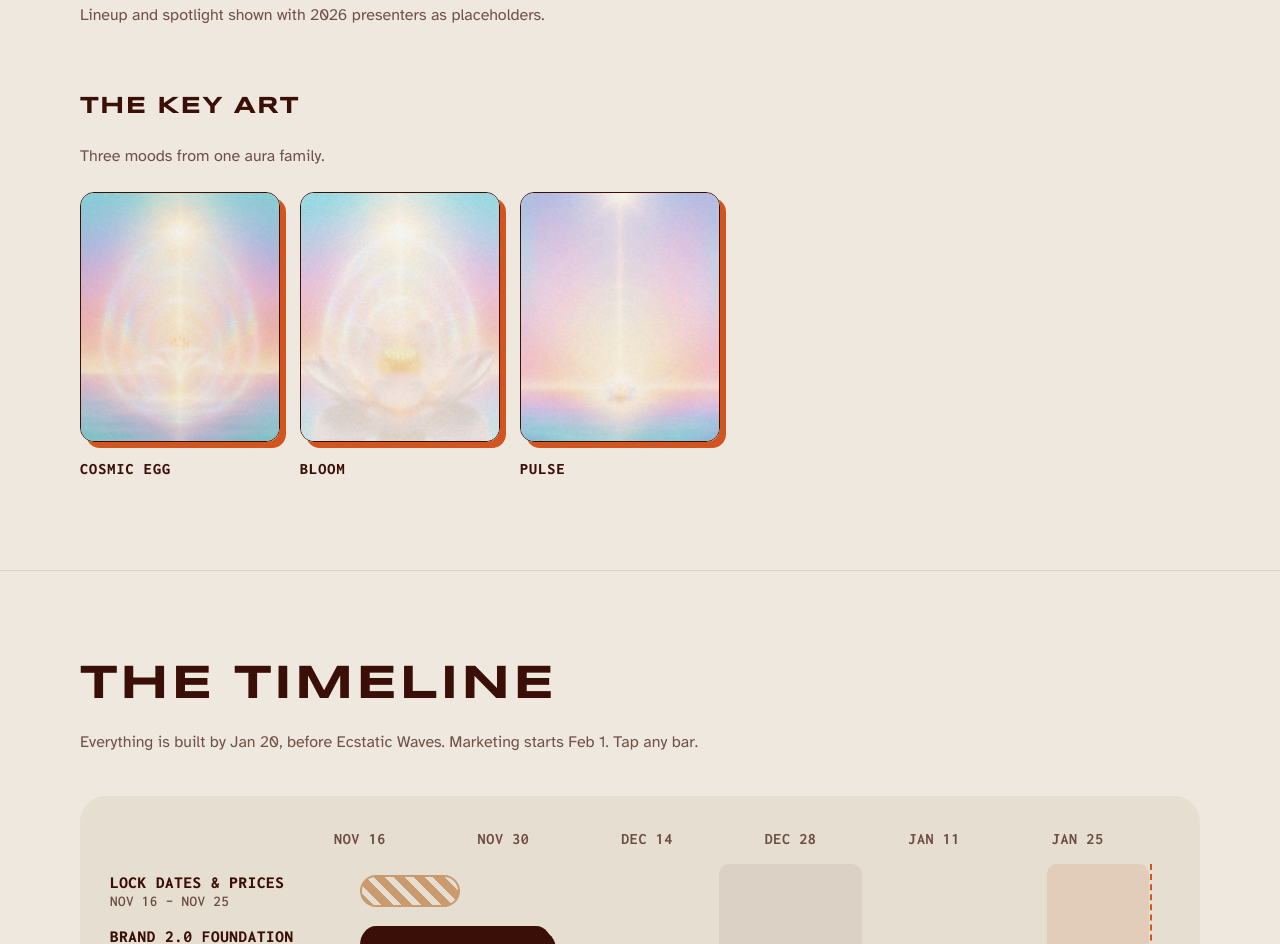
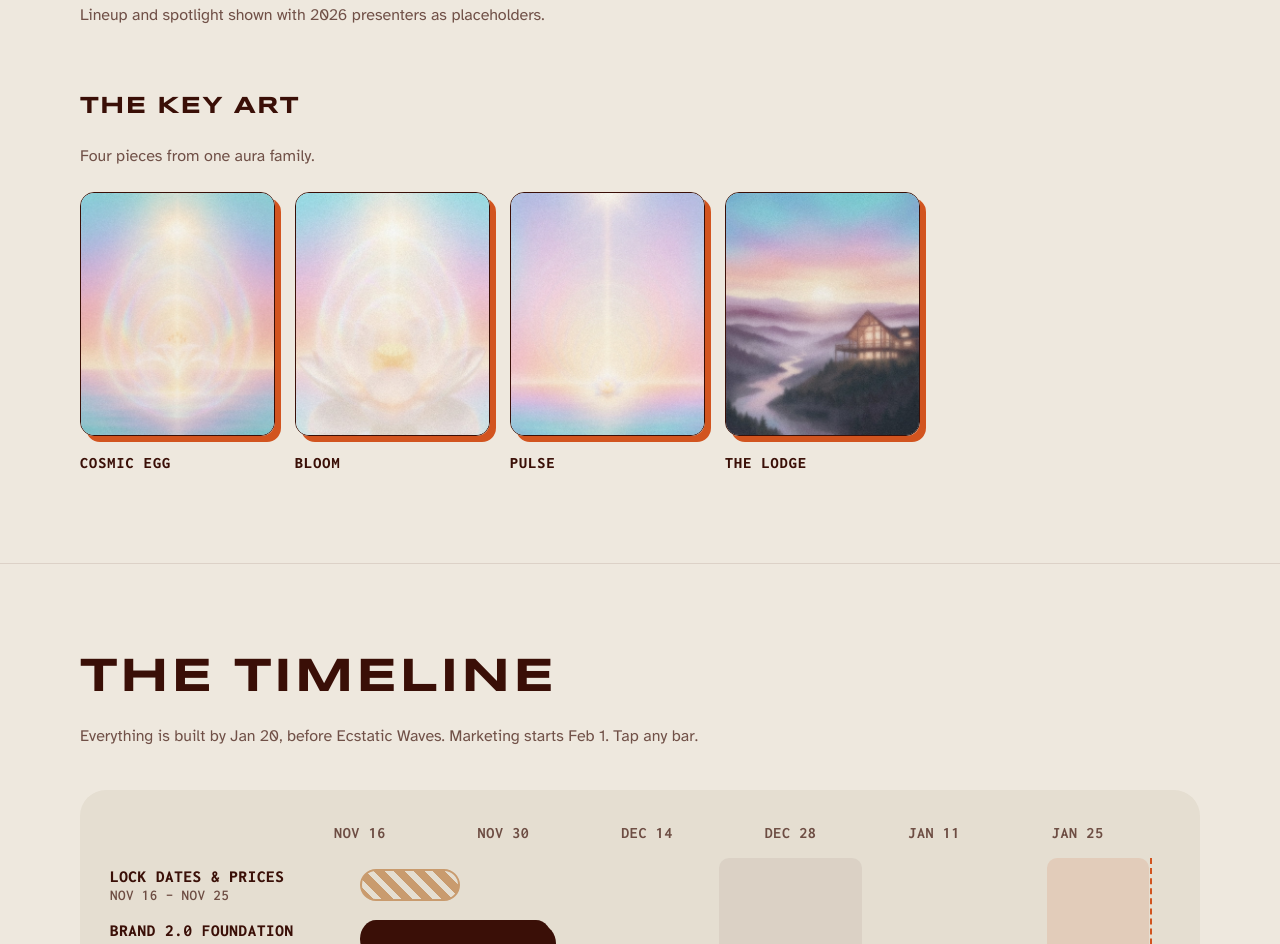
Before and after one commit to founding-kyra/trancendance-proposal, a plain HTML site: page index.html in a window 1280 px wide. Shown: the part 4571-5515 px from the top of the page. Drawn offline with nearby package versions, Linux system fonts and the light colour scheme.

Commit message:
Key art: add the lodge as a fourth card
Co-Authored-By: Claude Opus 5.5 <noreply@anthropic.com>

```diff
--- a/index.html
+++ b/index.html
@@ -193,12 +193,12 @@ h3 { font-size: clamp(19px, 2.2vw, 24px); line-height: 1.25; }
 
 /* First look: key art */
 .ka-title { margin-top: 64px; }
-.keyart { display: grid; grid-template-columns: repeat(3, 1fr); gap: 20px; margin-top: 22px; max-width: 640px; }
+.keyart { display: grid; grid-template-columns: repeat(4, 1fr); gap: 20px; margin-top: 22px; max-width: 840px; }
 .keyart figure { margin: 0; }
 .keyart img { width: 100%; aspect-ratio: 4/5; object-fit: cover; border-radius: 14px; border: 1.5px solid var(--ink); box-shadow: 6px 6px 0 var(--accent); }
 .keyart figcaption { margin-top: 14px; font-size: 16px; color: var(--ink-soft); }
 .keyart figcaption b { display: block; font-family: var(--label); font-stretch: 112.5%; font-weight: 800; font-size: 16px; letter-spacing: .07em; text-transform: uppercase; color: var(--ink); }
-@media (max-width: 600px) { .keyart { gap: 12px; } .keyart img { border-radius: 10px; box-shadow: 4px 4px 0 var(--accent); } .keyart figcaption { margin-top: 10px; } .keyart figcaption b { font-size: 12px; letter-spacing: .04em; } .ka-title { margin-top: 48px; } }
+@media (max-width: 600px) { .keyart { gap: 10px; } .keyart img { border-radius: 10px; box-shadow: 4px 4px 0 var(--accent); } .keyart figcaption { margin-top: 10px; } .keyart figcaption b { font-size: 11px; letter-spacing: .03em; line-height: 1.25; } .ka-title { margin-top: 48px; } }
 
 /* Wryn's part */
 .checks { display: grid; grid-template-columns: repeat(5, 1fr); gap: 14px; }
@@ -466,11 +466,12 @@ footer img { height: 54px; width: auto; margin: 0 auto; }
   </div>
   <p class="assets-note">Lineup and spotlight shown with 2026 presenters as placeholders.</p>
   <h3 class="ka-title">The key art</h3>
-  <p class="assets-note">Three moods from one aura family.</p>
+  <p class="assets-note">Four pieces from one aura family.</p>
   <div class="keyart">
     <figure><img src="img/keyart-01-cosmic-egg.jpg" alt="Cosmic Egg key art"><figcaption><b>Cosmic Egg</b></figcaption></figure>
     <figure><img src="img/keyart-02-bloom.jpg" alt="Bloom key art"><figcaption><b>Bloom</b></figcaption></figure>
     <figure><img src="img/keyart-03-pulse.jpg" alt="Pulse key art"><figcaption><b>Pulse</b></figcaption></figure>
+    <figure><img src="img/keyart-04-lodge.jpg" alt="Sacred Mountain Waters lodge at blue hour"><figcaption><b>The Lodge</b></figcaption></figure>
   </div>
 </div></section>
 
```
Also changed, not shown: img/keyart-04-lodge.jpg (added).
